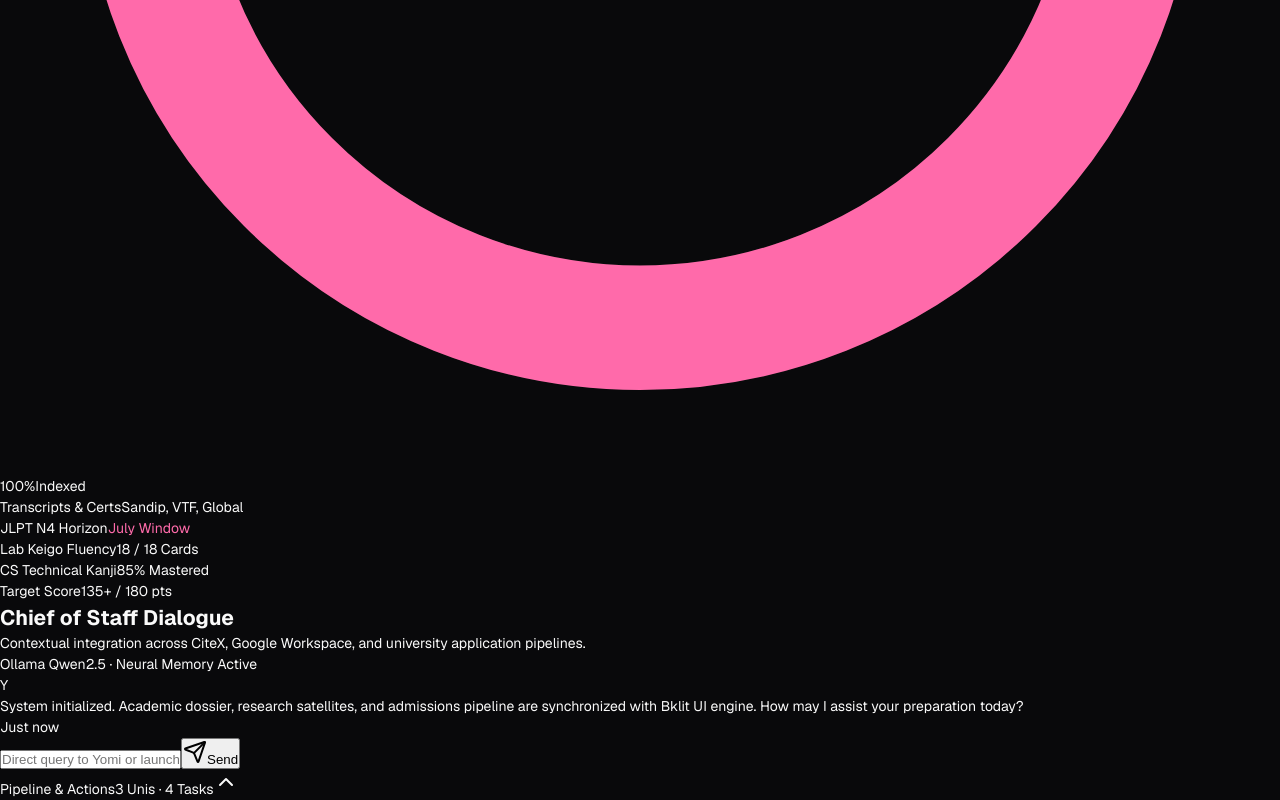
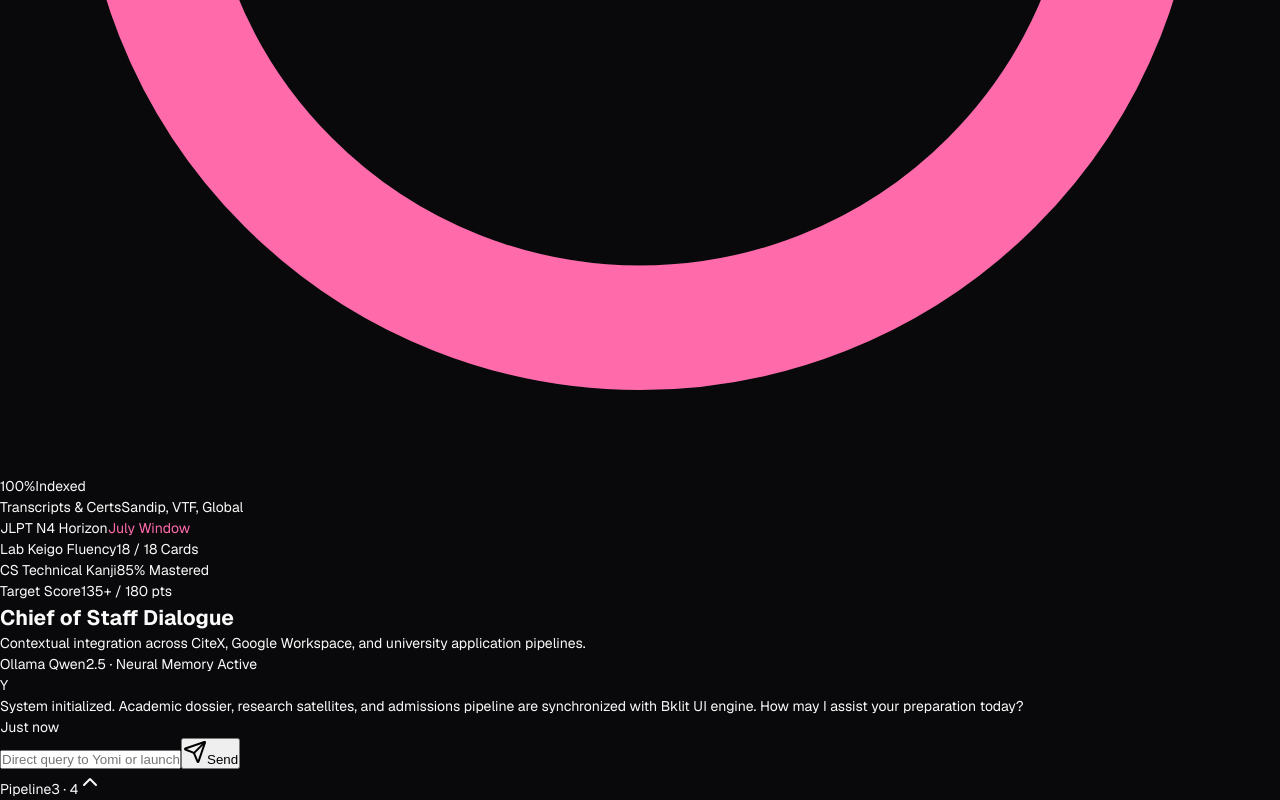
Before and after one commit to Tamore/YomiOS, a React (Vite) app in the folder frontend/: page / in a window 1280 px wide. Both pictures are taken after a click on the button "Minimize window". Shown: the part 3567-4367 px from the top of the page. Built offline with nearby package versions, Linux system fonts and the light colour scheme.

Commit message:
refactor(ui): streamline floating pipeline pill to compact micro-pill and prevent overlap

```diff
--- a/frontend/src/App.tsx
+++ b/frontend/src/App.tsx
@@ -312,7 +312,7 @@ export default function App() {
       {/* ------------------------------------------------------------- */}
       {/* 2. MAIN ACTIVE VIEWS (in Bklit Frame/FramePanel containers)   */}
       {/* ------------------------------------------------------------- */}
-      <main className="w-full max-w-[1280px] space-y-8">
+      <main className="w-full max-w-[1280px] space-y-8 pb-20">
 
         {/* ------------------------------------------------------------- */}
         {/* VIEW 1: INTELLIGENCE HUD                                      */}
@@ -1048,42 +1048,41 @@ export default function App() {
       {/* ------------------------------------------------------------- */}
       {/* 3. FLOATING MINIMIZABLE/MAXIMIZABLE STICKY WINDOW             */}
       {/* ------------------------------------------------------------- */}
-      <div className="fixed bottom-6 right-6 z-50">
+      <div className="fixed bottom-5 right-5 z-50">
         {!isWindowOpen ? (
           <div
             onClick={() => setIsWindowOpen(true)}
-            className="cursor-pointer relative flex flex-col rounded-full bg-white/[0.04] p-1 border border-white/[0.12] shadow-2xl backdrop-blur-xl hover:border-white/[0.24] transition-all"
+            className="cursor-pointer group flex items-center gap-2 px-3 py-1.5 rounded-full bg-[#0e0e11]/90 hover:bg-[#16161a] border border-white/[0.12] hover:border-white/[0.24] shadow-xl backdrop-blur-md transition-all"
+            title="Open Pipeline & Actions"
           >
-            <div className="relative rounded-full px-4 py-2 flex items-center gap-3 bg-[#0e0e11]">
-              <span className="w-2 h-2 rounded-full animate-pulse" style={{ backgroundColor: 'var(--chart-1)' }} />
-              <span className="text-xs font-medium text-white">Pipeline & Actions</span>
-              <span className="text-[10px] font-mono text-zinc-400">
-                3 Unis · {actionTasks.filter(t => !t.completed).length} Tasks
-              </span>
-              <ChevronUp className="w-3.5 h-3.5 text-zinc-400" />
-            </div>
+            <span className="w-1.5 h-1.5 rounded-full animate-pulse" style={{ backgroundColor: 'var(--chart-1)' }} />
+            <span className="text-[11px] font-medium tracking-tight text-white group-hover:text-zinc-200">Pipeline</span>
+            <span className="text-[10px] font-mono text-zinc-400">
+              3 · {actionTasks.filter(t => !t.completed).length}
+            </span>
+            <ChevronUp className="w-3 h-3 text-zinc-400 group-hover:text-white transition-colors" />
           </div>
         ) : (
-          <div className="w-96 md:w-[420px] max-h-[580px] relative flex flex-col rounded-2xl bg-white/[0.04] p-1 border border-white/[0.12] shadow-2xl backdrop-blur-2xl transition-all">
+          <div className="w-80 md:w-[360px] max-h-[500px] relative flex flex-col rounded-2xl bg-white/[0.04] p-1 border border-white/[0.12] shadow-2xl backdrop-blur-2xl transition-all">
             <div className="relative rounded-xl border border-white/[0.07] bg-[#0e0e11] overflow-hidden flex flex-col">
 
               {/* Header */}
-              <div className="px-5 py-3.5 border-b border-white/[0.08] flex items-center justify-between bg-black/40">
+              <div className="px-4 py-2.5 border-b border-white/[0.08] flex items-center justify-between bg-black/40">
                 <div className="flex items-center gap-2">
-                  <span className="w-2 h-2 rounded-full" style={{ backgroundColor: 'var(--chart-1)' }} />
-                  <span className="text-xs font-semibold tracking-tight text-white">Executive Pipeline & Actions</span>
+                  <span className="w-1.5 h-1.5 rounded-full" style={{ backgroundColor: 'var(--chart-1)' }} />
+                  <span className="text-xs font-semibold tracking-tight text-white">Pipeline & Actions</span>
                 </div>
                 <button
                   onClick={() => setIsWindowOpen(false)}
-                  className="p-1 rounded text-zinc-400 hover:text-white hover:bg-white/[0.06] transition-all"
+                  className="p-1 rounded-md text-zinc-400 hover:text-white hover:bg-white/[0.06] transition-all"
                   title="Minimize window"
                 >
-                  <ChevronDown className="w-3.5 h-3.5" />
+                  <ChevronDown className="w-3 h-3" />
                 </button>
               </div>
 
               {/* Sub Tabs */}
-              <div className="p-2 border-b border-white/[0.06] bg-black/20 flex gap-1">
+              <div className="p-1.5 border-b border-white/[0.06] bg-black/20 flex gap-1">
                 <button
                   onClick={() => setStickyTab('pipeline')}
                   className={`flex-1 py-1.5 text-xs font-medium rounded-lg transition-all ${
@@ -1103,7 +1102,7 @@ export default function App() {
               </div>
 
               {/* Body with Custom Sleek Scrollbar */}
-              <div className="flex-1 overflow-y-auto card-scroll p-4 space-y-4 max-h-[440px]">
+              <div className="flex-1 overflow-y-auto card-scroll p-3.5 space-y-3 max-h-[380px]">
                 {stickyTab === 'pipeline' ? (
                   <div className="space-y-3">
                     {/* SIT: In Dialogue */}
```
